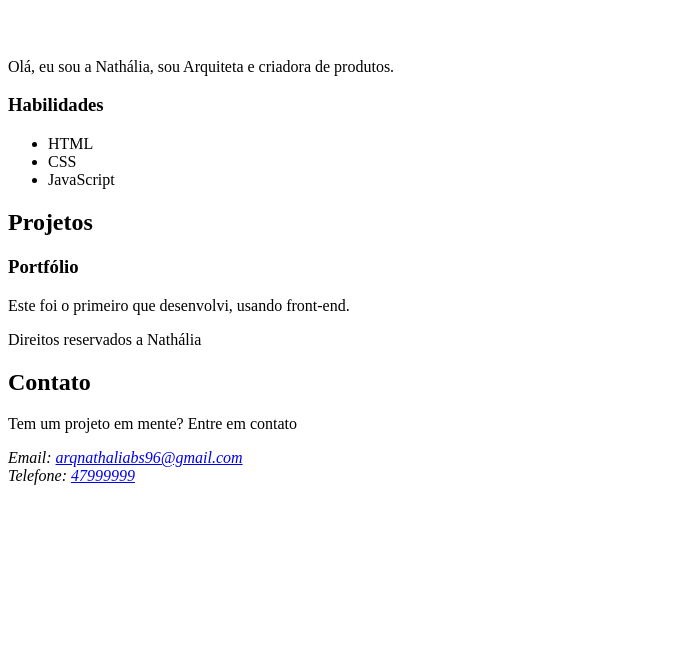
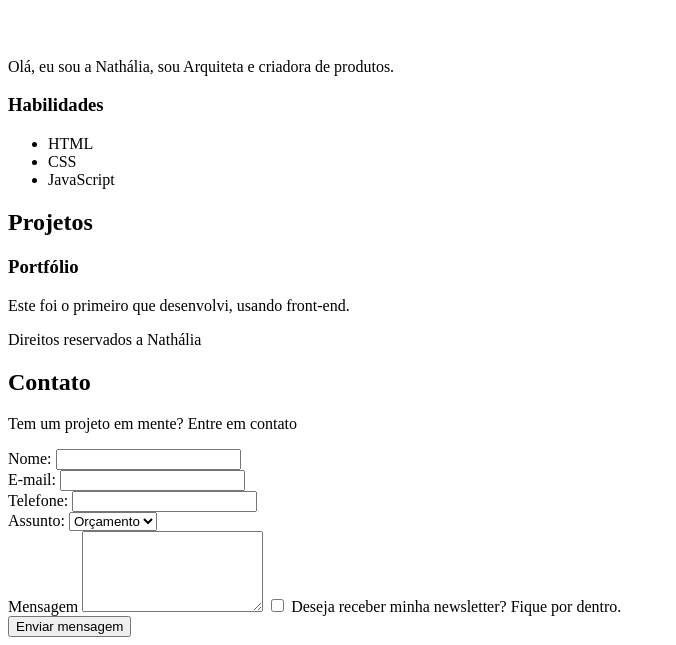
Before and after one commit to Nathaliabragatti/site, a plain HTML site: page index.html in a window 1280 px wide. Shown: the part 4028-4673 px from the top of the page, without its empty margins (0-676 px from the left). Before the commit the page ends 4521 px from the top, so only its background shows below. Drawn offline with Linux system fonts and the light colour scheme; files whose address does not match are found by name.

Commit message:
Campos e formulários atualizados

```diff
--- a/index.html
+++ b/index.html
@@ -70,10 +70,37 @@
 
             <p>Tem um projeto em mente? Entre em contato</p>
 
-            <address>
-                Email: <a href="mailto:arqnathaliabs@gmail.com">arqnathaliabs96@gmail.com</a> <br>
-                Telefone: <a href="tel:5547999999999">47999999</a>
-            </address>
+            <form action="">
+
+                <label for="nome">Nome:</label>
+                <input type="text" id="nome"name="nome" required> <br>
+
+                <label for="email">E-mail: </label>
+                <input type="email" id="email" name="email" required> <br>
+
+                <label for="telefone">Telefone: </label>
+                <input type="telefone" id="telefone" name="telefone"> <br>
+
+                <label for="assunto">Assunto: </label>
+                <select name="assunto" id="assunto">
+                    <option value="orcamento">Orçamento</option>
+                    <option value="duvida">Dúvida</option>
+                    <option value="outro">Outro</option>
+                </select>
+
+                <br>
+
+                <label for="mensagem">Mensagem</label>
+                <textarea name="mensagem" id="mensagem" cols="20" rows="5"></textarea>
+
+                <input type="checkbox" id="inscricao" name="inscricao">
+                <label for="incricao">Deseja receber minha newsletter? Fique por dentro.</label>
+
+                <br>
+
+                <input type="submit" value="Enviar mensagem">
+
+            </form>
         </section>
 
     </footer>
```
